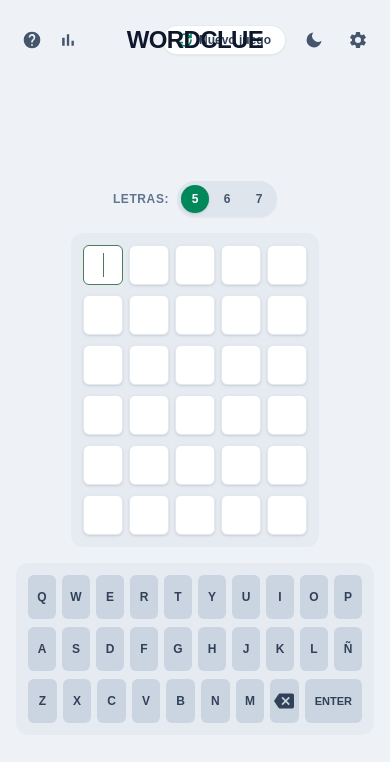
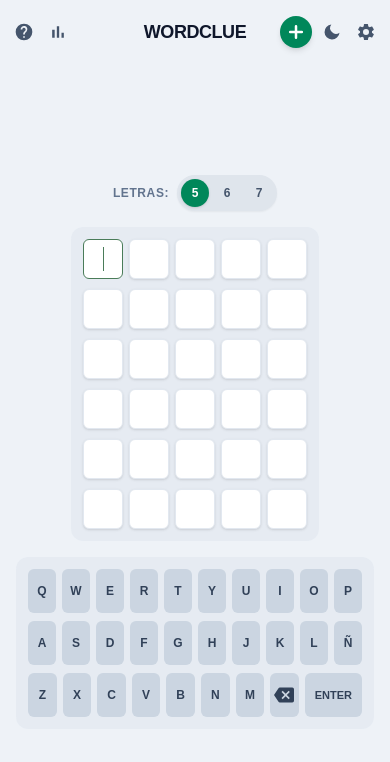
Before and after one commit to lukebro82/wordclue, a Next.js app: page / in a window 390 px wide. Shown: the top 762 px of the page. Built offline with nearby package versions, Linux system fonts and the light colour scheme.

Commit message:
feat: implement Wordle-like game UI and core logic in main page component

```diff
--- a/src/app/page.tsx
+++ b/src/app/page.tsx
@@ -103,6 +103,12 @@ const MoonIcon = () => (
 const BackspaceIcon = () => (
   <svg viewBox="0 0 24 24" className="w-5 h-5" fill="currentColor">
     <path d="M22 3H7c-.69 0-1.23.35-1.59.88L0 12l5.41 8.11c.36.53.9.89 1.59.89h15a2 2 0 0 0 2-2V5a2 2 0 0 0-2-2Zm-3 12.59L17.59 17 14 13.41 10.41 17 9 15.59 12.59 12 9 8.41 10.41 7 14 10.59 17.59 7 19 8.41 15.41 12 19 15.59Z" />
+  </svg>
+);
+
+const PlusSignIcon = () => (
+  <svg viewBox="0 0 24 24" className="w-5 h-5" fill="none" stroke="currentColor" strokeWidth={3} strokeLinecap="round">
+    <path d="M12 5v14M5 12h14" />
   </svg>
 );
 
@@ -253,9 +259,9 @@ export default function Home() {
   return (
     <div className="min-h-screen flex flex-col bg-[#eef2f7] dark:bg-[#121212] transition-colors duration-300">
       {/* ---------- Header ---------- */}
-      <header className="w-full pt-3 pb-1">
-        <div className="max-w-4xl mx-auto flex items-center justify-between px-4 sm:px-8 h-14 relative">
-          <div className="flex items-center gap-1 sm:gap-2">
+      <header className="w-full pt-2 sm:pt-3 pb-1">
+        <div className="max-w-4xl mx-auto grid grid-cols-[1fr_auto_1fr] items-center px-2 sm:px-8 h-12 sm:h-14 gap-1">
+          <div className="flex items-center justify-start gap-0.5 sm:gap-2">
             <button
               onClick={() => setShowHelp(true)}
               className="p-1.5 text-slate-600 hover:text-slate-900 dark:text-slate-400 dark:hover:text-white transition-colors cursor-pointer"
@@ -273,14 +279,25 @@ export default function Home() {
             </button>
           </div>
 
-          <h1 className="text-2xl sm:text-3xl font-black tracking-tight text-slate-900 dark:text-white absolute left-1/2 -translate-x-1/2 select-none">
+          <h1 className="text-lg min-[400px]:text-xl sm:text-3xl font-black tracking-tight text-slate-900 dark:text-white select-none text-center">
             WORDCLUE
           </h1>
 
-          <div className="flex items-center gap-3 sm:gap-4 ml-auto">
+          <div className="flex items-center justify-end gap-0.5 sm:gap-4">
+            {/* Mobile: botón circular verde con "+" blanco */}
             <button
               onClick={() => handleReset()}
-              className="flex items-center gap-1.5 px-3.5 py-1.5 rounded-full bg-white dark:bg-[#1e1e20] border border-slate-200/90 dark:border-slate-700/80 shadow-xs hover:bg-slate-50 dark:hover:bg-[#28282b] transition-all text-slate-700 dark:text-slate-200 text-xs sm:text-sm font-semibold cursor-pointer active:scale-95"
+              className="sm:hidden w-8 h-8 mr-0.5 flex items-center justify-center rounded-full bg-[#00875a] dark:bg-[#43a047] text-white shadow-md hover:brightness-110 transition-all cursor-pointer active:scale-90"
+              aria-label="Nuevo juego"
+              title="Nuevo juego"
+            >
+              <PlusSignIcon />
+            </button>
+
+            {/* Desktop: botón píldora con texto */}
+            <button
+              onClick={() => handleReset()}
+              className="hidden sm:flex items-center gap-1.5 px-3.5 py-1.5 rounded-full bg-white dark:bg-[#1e1e20] border border-slate-200/90 dark:border-slate-700/80 shadow-xs hover:bg-slate-50 dark:hover:bg-[#28282b] transition-all text-slate-700 dark:text-slate-200 text-sm font-semibold cursor-pointer active:scale-95"
             >
               <RefreshIcon />
               <span>Nuevo juego</span>
```
